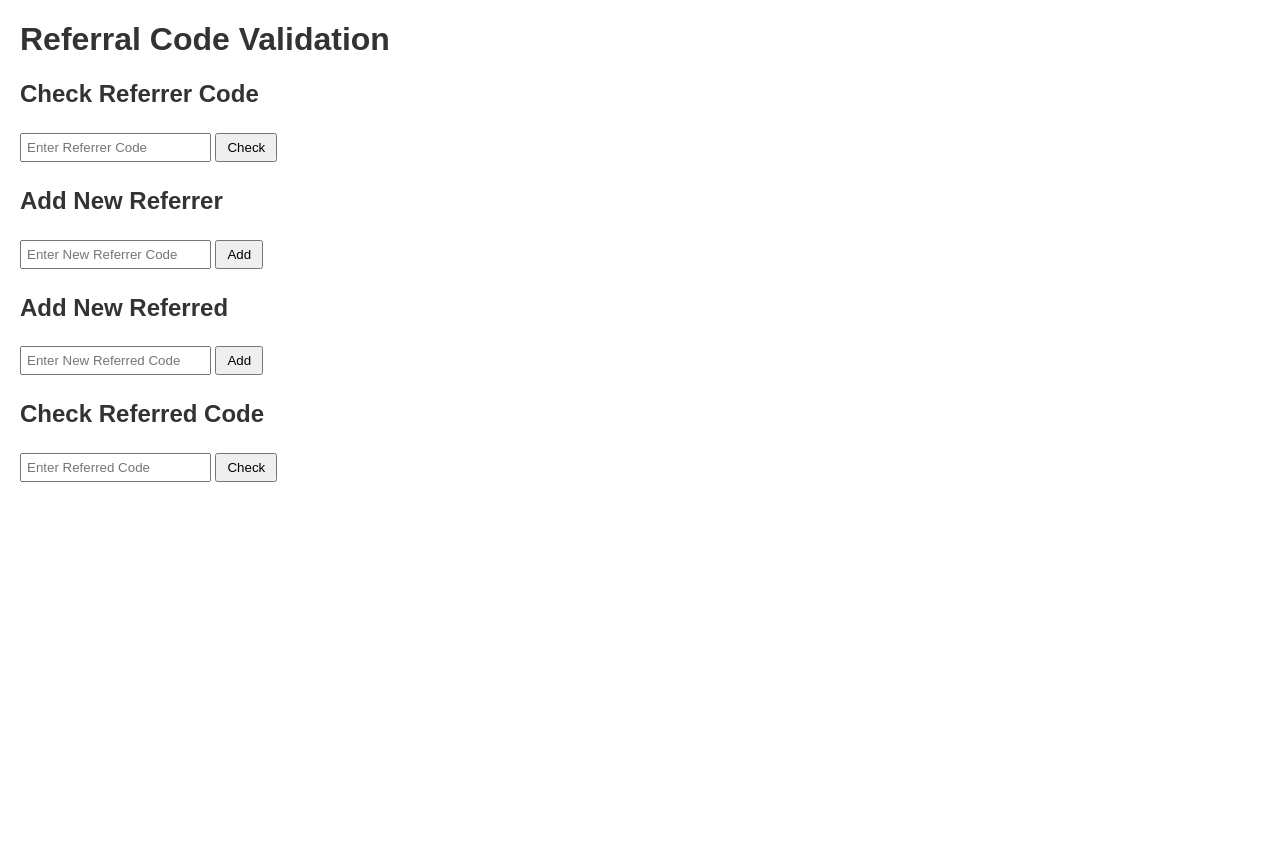
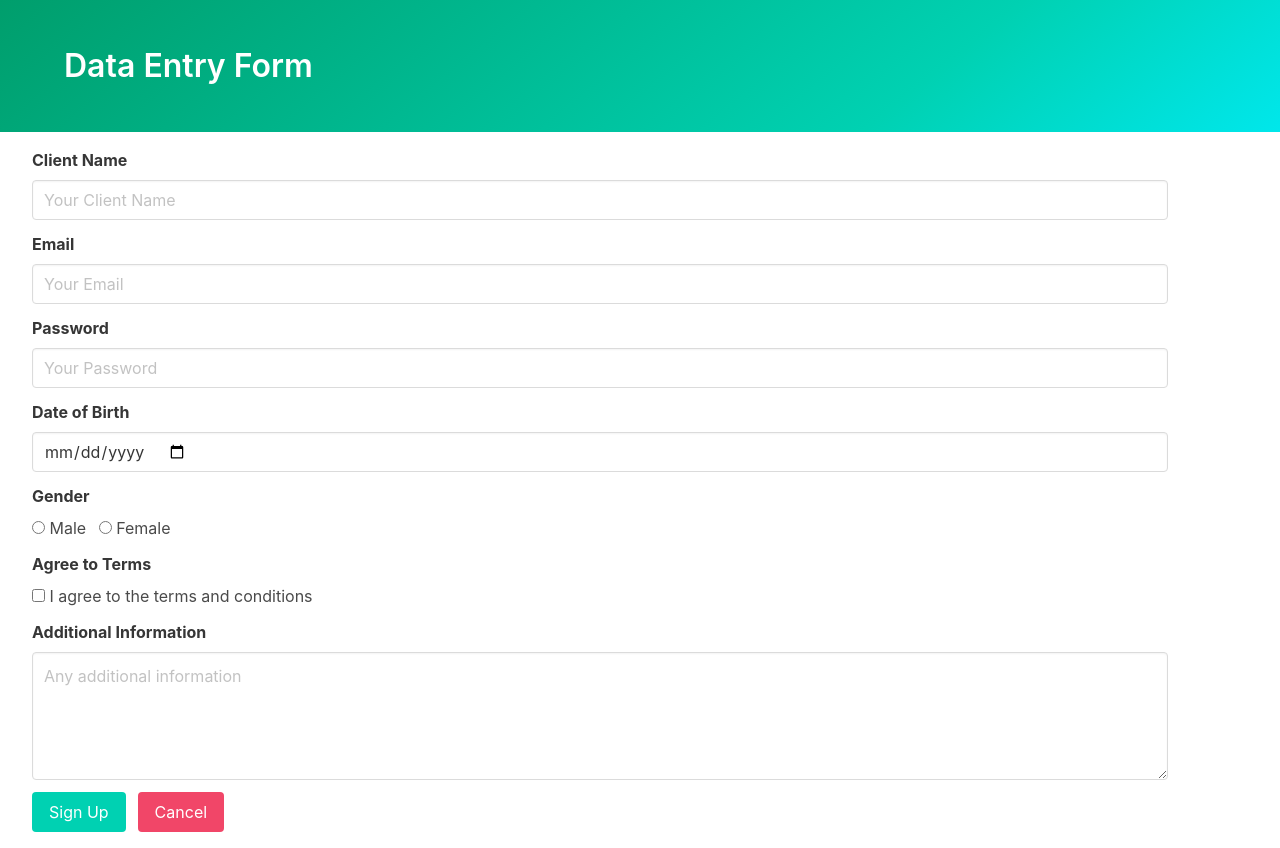
Before and after one commit to Zubx/Referral-Validator, a plain HTML site: page index.html in a window 1280 px wide. Before the commit the page ends 800 px from the top, so only its background shows below. Drawn offline with nearby package versions, Linux system fonts and the light colour scheme.

Commit message:
Update
Using New Method

```diff
--- a/index.html
+++ b/index.html
@@ -1,37 +1,197 @@
 <!DOCTYPE html>
-<html lang="en">
+<html>
   <head>
-    <meta charset="UTF-8">
-    <meta name="viewport" content="width=device-width, initial-scale=1.0">
-    <title>Referral Code Validation</title>
-    <link rel="stylesheet" href="style.css">
+    <link
+      rel="stylesheet"
+      href="https://cdn.jsdelivr.net/npm/bulma@0.9.4/css/bulma.min.css"
+    />
   </head>
   <body>
-    <h1>Referral Code Validation</h1>
-    <div>
-        <h2>Check Referrer Code</h2>
-        <input type="text" id="checkReferrerInput" placeholder="Enter Referrer Code">
-        <button onclick="checkReferrer()">Check</button>
-        <p id="checkReferrerResult"></p>
+    <section class="hero is-primary is-bold">
+      <div class="hero-body">
+        <div class="container">
+          <h1 class="title">Data Entry Form</h1>
         </div>
-    <div>
-        <h2>Add New Referrer</h2>
-        <input type="text" id="newReferrerInput" placeholder="Enter New Referrer Code">
-        <button onclick="addReferrer()">Add</button>
-        <p id="addReferrerResult"></p>
       </div>
-    <div>
-        <h2>Add New Referred</h2>
-        <input type="text" id="newReferredInput" placeholder="Enter New Referred Code">
-        <button onclick="addReferred()">Add</button>
-        <p id="addReferredResult"></p>
+    </section>
+    <form id="form" class="container m-4 pl-4" method="POST">
+      <div class="field">
+        <label class="label">Client Name</label>
+        <div class="control">
+          <input
+            class="input"
+            type="text"
+            placeholder="Your Client Name"
+            name="Client Name"
+          />
         </div>
-    <div>
-        <h2>Check Referred Code</h2>
-        <input type="text" id="checkReferredInput" placeholder="Enter Referred Code">
-        <button onclick="checkReferred()">Check</button>
-        <p id="checkReferredResult"></p>
       </div>
-    <script src="script.js"></script>
+
+      <!-- <div class="field">
+        <label class="label">Last Name</label>
+        <div class="control">
+          <input
+            class="input"
+            type="text"
+            placeholder="Your Last Name"
+            name="Last Name"
+          />
+        </div>
+      </div> -->
+
+      <div class="field">
+        <label class="label">Email</label>
+        <div class="control">
+          <input
+            class="input"
+            type="email"
+            placeholder="Your Email"
+            name="Email"
+          />
+        </div>
+      </div>
+
+      <div class="field">
+        <label class="label">Password</label>
+        <div class="control">
+          <input
+            class="input"
+            type="password"
+            placeholder="Your Password"
+            name="Password"
+          />
+        </div>
+      </div>
+
+      <div class="field">
+        <label class="label">Date of Birth</label>
+        <div class="control">
+          <input
+            class="input"
+            type="date"
+            placeholder="Your Date of Birth"
+            name="DOB"
+          />
+        </div>
+      </div>
+
+      <div class="field">
+        <label class="label">Gender</label>
+        <div class="control">
+          <label class="radio">
+            <input type="radio" name="Gender" value="male" /> Male
+          </label>
+          <label class="radio">
+            <input type="radio" name="Gender" value="female" /> Female
+          </label>
+        </div>
+      </div>
+
+      <div class="field">
+        <label class="label">Agree to Terms</label>
+        <div class="control">
+          <label class="checkbox">
+            <input type="checkbox" name="Agree To Terms" value="yes" /> I agree
+            to the terms and conditions
+          </label>
+        </div>
+      </div>
+
+      <div class="field">
+        <label class="label">Additional Information</label>
+        <div class="control">
+          <textarea
+            class="textarea"
+            placeholder="Any additional information"
+            name="Notes"
+          ></textarea>
+        </div>
+      </div>
+
+      <div class="field is-grouped">
+        <div class="control">
+          <button class="button is-primary" type="submit" id="submit-button">
+            Sign Up
+          </button>
+        </div>
+        <div class="control">
+          <button class="button is-danger">Cancel</button>
+        </div>
+      </div>
+    </form>
+    <div
+      id="message"
+      style="
+        display: none;
+        margin: 20px;
+        font-weight: bold;
+        color: green;
+        padding: 8px;
+        background-color: beige;
+        border-radius: 4px;
+        border-color: aquamarine;
+      "
+    ></div>
+
+    <script>
+      document.getElementById("form").addEventListener("submit", function (e) {
+        e.preventDefault(); // Prevent the default form submission
+        document.getElementById("message").textContent = "Submitting..";
+        document.getElementById("message").style.display = "block";
+        document.getElementById("submit-button").disabled = true;
+
+        // Collect the form data
+        var formData = new FormData(this);
+        var keyValuePairs = [];
+        for (var pair of formData.entries()) {
+          keyValuePairs.push(pair[0] + "=" + pair[1]);
+        }
+
+        var formDataString = keyValuePairs.join("&");
+
+        // Send a POST request to your Google Apps Script
+        fetch(
+          "https://script.google.com/macros/s/AKfycbwYk8bIyPBNARHAGXceWtsdSQrrr8PdRoh3ZedYBWDhP9R1ufRRcpHu2RIR2dAG3B88qg/exec",
+          {
+            redirect: "follow",
+            method: "POST",
+            body: formDataString,
+            headers: {
+              "Content-Type": "text/plain;charset=utf-8",
+            },
+          }
+        )
+          .then(function (response) {
+            // Check if the request was successful
+            if (response) {
+              return response; // Assuming your script returns JSON response
+            } else {
+              throw new Error("Failed to submit the form.");
+            }
+          })
+          .then(function (data) {
+            // Display a success message
+            document.getElementById("message").textContent =
+              "Data submitted successfully!";
+            document.getElementById("message").style.display = "block";
+            document.getElementById("message").style.backgroundColor = "green";
+            document.getElementById("message").style.color = "beige";
+            document.getElementById("submit-button").disabled = false;
+            document.getElementById("form").reset();
+
+            setTimeout(function () {
+              document.getElementById("message").textContent = "";
+              document.getElementById("message").style.display = "none";
+            }, 2600);
+          })
+          .catch(function (error) {
+            // Handle errors, you can display an error message here
+            console.error(error);
+            document.getElementById("message").textContent =
+              "An error occurred while submitting the form.";
+            document.getElementById("message").style.display = "block";
+          });
+      });
+    </script>
   </body>
 </html>
--- a/script.js
+++ /dev/null
@@ -1,33 +0,0 @@
-const scriptUrl = 'https://script.google.com/macros/s/AKfycbyVnFblt5bQRtcuH5QE2oVcbUtxmkbU8vvFucNZ2vTIzKpselDq0Io3rE5cFSmBe2Romw/exec';
-
-async function checkReferrer() {
-    const phoneNumber = document.getElementById('checkReferrerInput').value;
-    const response = await fetch(`${scriptUrl}?action=checkReferrer&phoneNumber=${phoneNumber}`);
-    const result = await response.json();
-    console.log(result);
-    document.getElementById('checkReferrerResult').textContent = result ? 'Referrer code exists.' : 'Referrer code does not exist.';
-}
-
-async function addReferrer() {
-    const phoneNumber = document.getElementById('newReferrerInput').value;
-    const response = await fetch(`${scriptUrl}?action=addReferrer&phoneNumber=${phoneNumber}`);
-    const result = await response.text();
-    console.log(result);
-    document.getElementById('addReferrerResult').textContent = result;
-}
-
-async function addReferred() {
-    const phoneNumber = document.getElementById('newReferredInput').value;
-    const response = await fetch(`${scriptUrl}?action=addReferred&phoneNumber=${phoneNumber}`);
-    const result = await response.text();
-    console.log(result);
-    document.getElementById('addReferredResult').textContent = result;
-}
-
-async function checkReferred() {
-    const phoneNumber = document.getElementById('checkReferredInput').value;
-    const response = await fetch(`${scriptUrl}?action=checkReferred&phoneNumber=${phoneNumber}`);
-    const result = await response.json();
-    console.log(result);
-    document.getElementById('checkReferredResult').textContent = result ? 'Referred code exists.' : 'Referred code does not exist.';
-}
--- a/style.css
+++ /dev/null
@@ -1,15 +0,0 @@
-body {
-    font-family: Arial, sans-serif;
-    margin: 20px;
-}
-h1, h2 {
-    color: #333;
-}
-input {
-    padding: 5px;
-    margin: 5px 0;
-}
-button {
-    padding: 5px 10px;
-    margin: 5px 0;
-}
```
Lines whose indentation alone changed are shown as unchanged.
